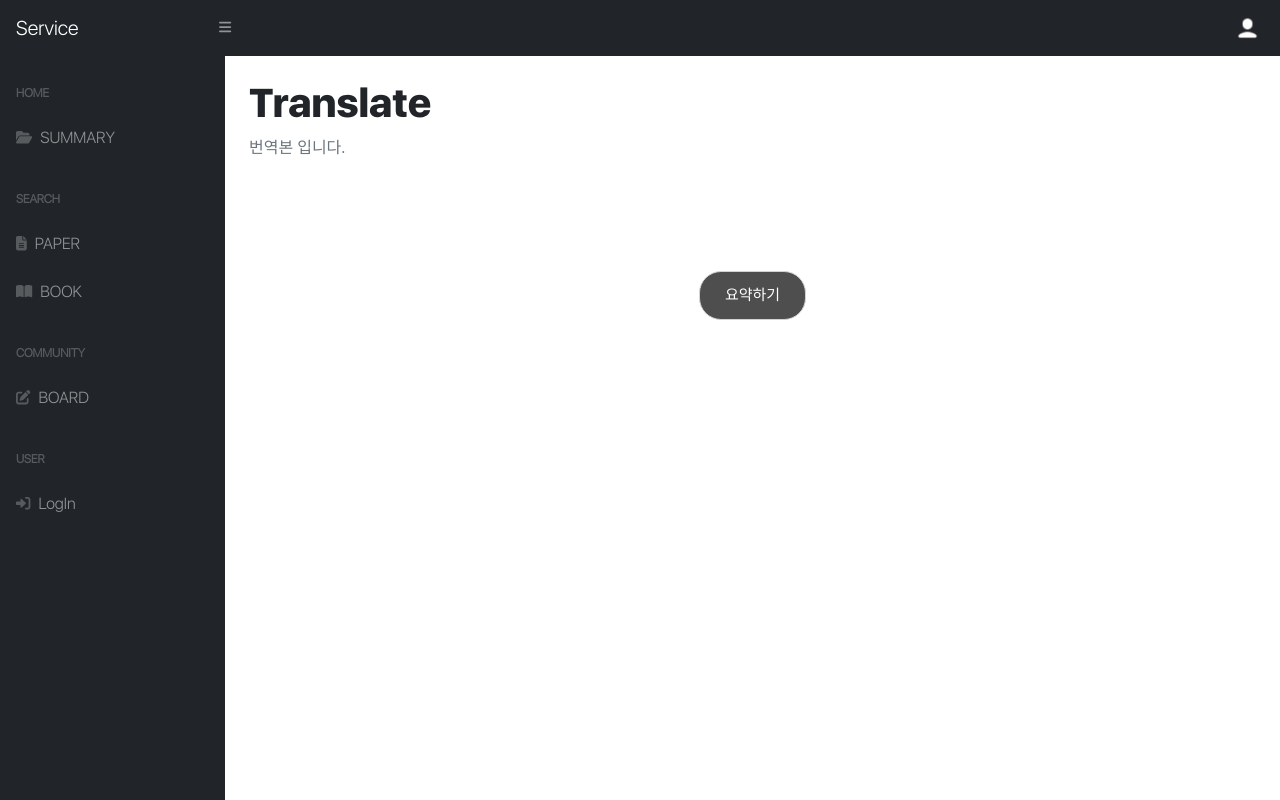
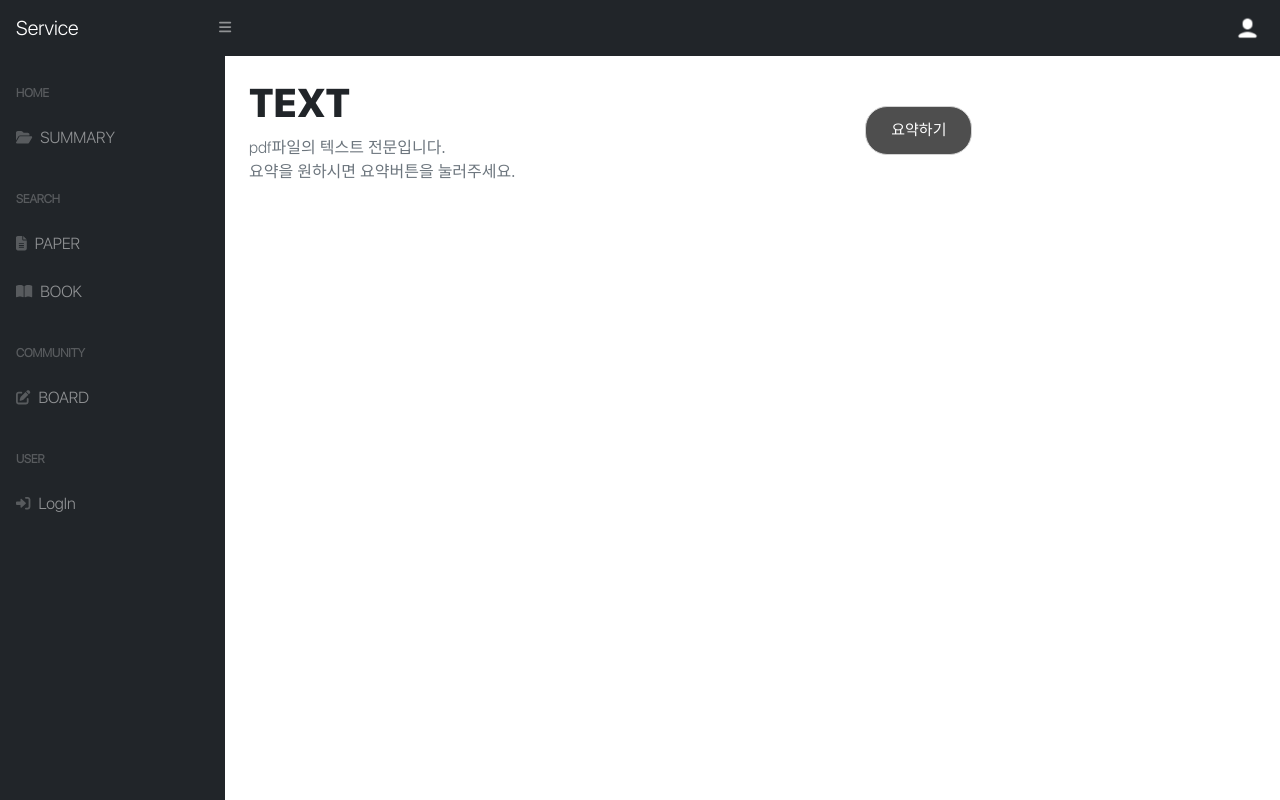
Before and after one commit to AIVLE-School-first-Big-Project/Summary, a Django app: template Summaryapp/templates/Summary/translate.html in a window 1280 px wide. Run offline with Django 4.2, Linux system fonts and the light colour scheme; the template is opened without the code that fills it, so the values that code supplies are empty; some libraries are stand-ins or nearby versions; some web fonts are replaced.

Commit message:
버튼위로 올리기

```diff
--- a/Summaryapp/templates/Summary/translate.html
+++ b/Summaryapp/templates/Summary/translate.html
@@ -14,13 +14,24 @@
         <link rel="stylesheet" type="text/css" href="{% static 'css/icons.css' %}" />
     </head>
     <body class="sb-nav-fixed">
+        <style>
+          .submit-btn { position: relative;
+                          margin-left : 350px;
+                          top: -45px;
+                      }
+        </style>
           {% include 'header.html' %}
               <div id="layoutSidenav_content">
                   <main>
                       <div class="container-fluid px-4">
-                        <h1 class="mt-4">Translate</h1>
+                          <h1 class="mt-4">TEXT</h1>
                           <ol class="breadcrumb mb-4">
-                            <li class="breadcrumb-item active">번역본 입니다.</li>
+                              <li class="breadcrumb-item active">pdf파일의 텍스트 전문입니다.<br>요약을 원하시면 요약버튼을 눌러주세요.</li>
+                              <div onclick="loading()" style="text-align: center;">
+                                <Button id="writing_button" type="button" class="submit-btn" onclick="location.href='{% url "Summaryapp:result2" %}'">
+                                  요약하기
+                                </Button>
+                              </div>
                           </ol>
                     </div>
                      <!-- Navbar Search-->
@@ -31,23 +42,11 @@
                             </div>
                         </div>
                     </div>
-                    <div class="container">
-                        <div class="row m-5 align-items-center" style = "float: none; margin:100 auto">
-                          <div class="col-lg-10 mb-5 mb-lg-0" style="float: none; margin:0 auto;">
-                            <div onclick="loading()" style="text-align: center;">
-                              <Button id="writing_button" type="button" class="submit-btn" onclick="location.href='{% url "Summaryapp:enkr" %}'">
-                                요약하기
-                              </Button>
-                            </div>
-
-                          </div>
-                        </div>
-                      </div>
                 </main>
             </div>
         </div>
         <script src="{% static 'vendor/jquery/jquery.min.js' %}"></script>
-        <script src="https://cdn.jsdelivr.net/npm/bootstrap@5.1.3/dist/js/bootstrap.bundle.min.js" crossorigin="anonymous"></script>
+        <script src="{% static 'vendor/bootstrap/js/bootstrap.bundle.min.js' %}"></script>
 
         <script src="{% static 'js/scripts.js' %}"></script>
         <script type="text/javascript" src="{% static 'js/loadingoverlay.min.js' %}"></script>
```
Also changed, not shown: Summaryapp/templates/Summary/result.html (+14 -16 lines), Summaryapp/templates/Summary/result2.html (+12 -7 lines). Lines whose indentation alone changed are shown as unchanged.
